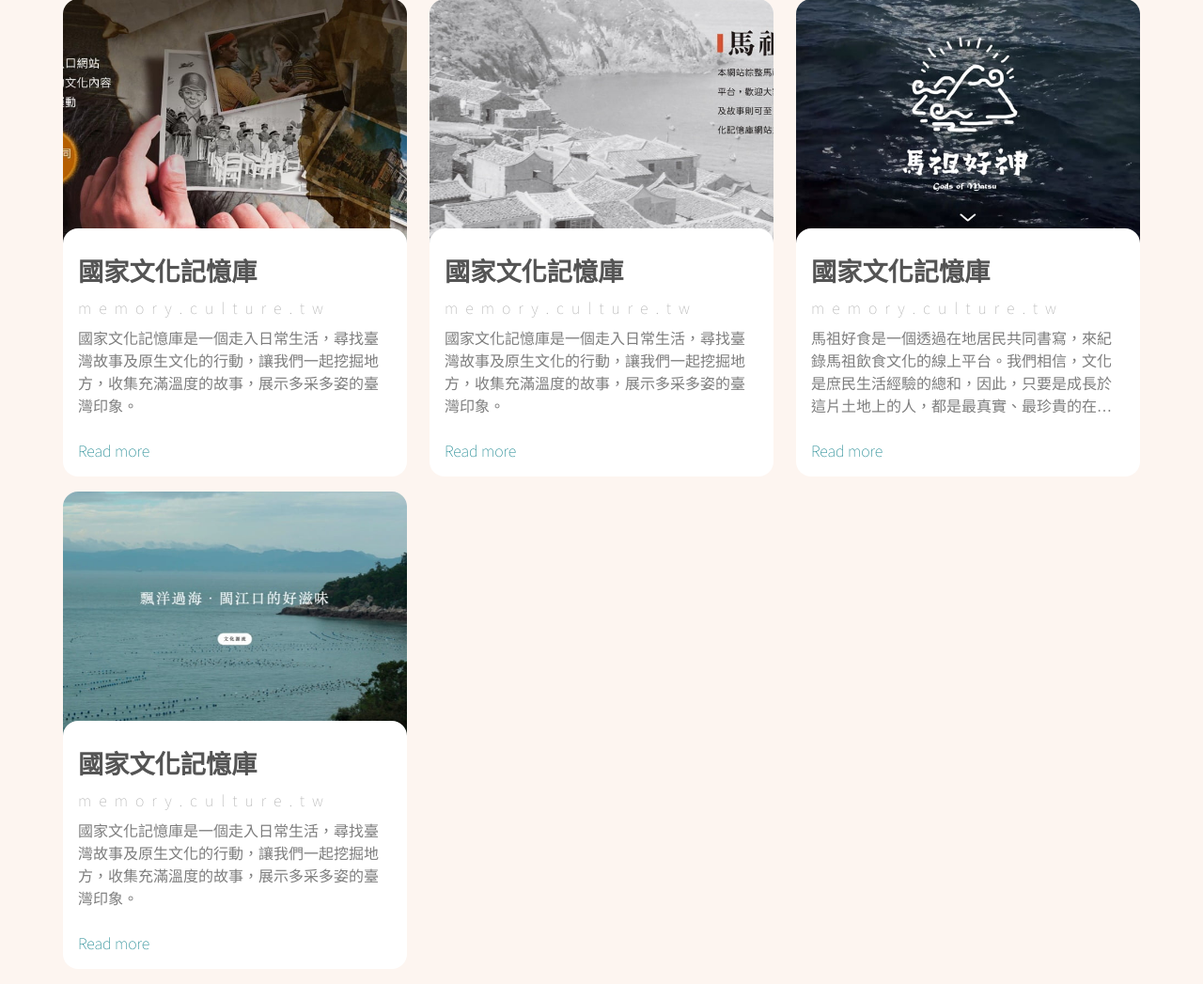
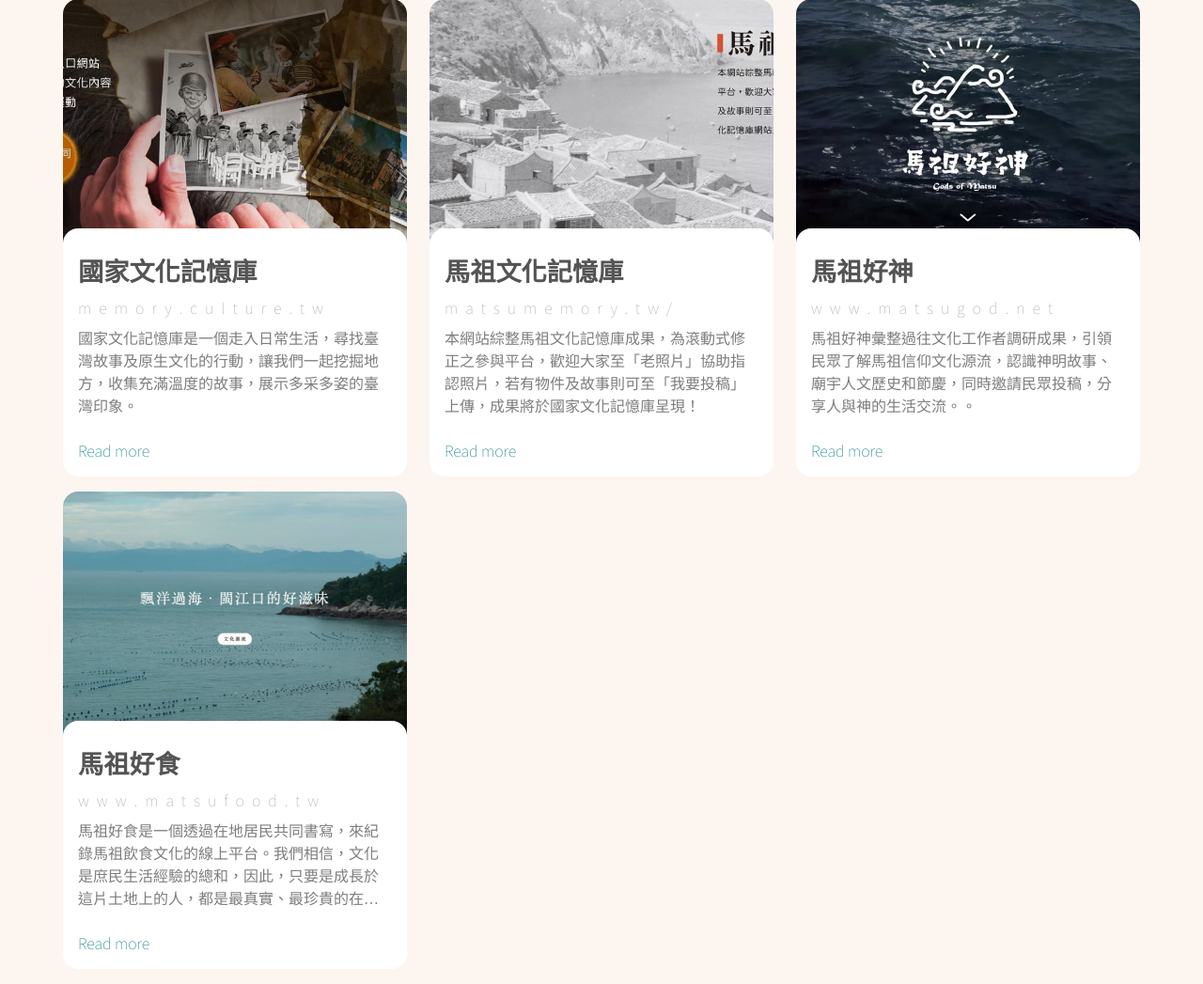
Before and after one commit to ihanchen-gj/www.cultural.matsu.gov.tw, a PHP site: page / in a window 1280 px wide. Shown: the part 562-1609 px from the top of the page at 94% size. Run offline with PHP 8.4, Linux system fonts and the light colour scheme.

Commit message:
fix: 修改文字

```diff
--- a/index.php
+++ b/index.php
@@ -21,7 +21,7 @@
 
       <h2 class="title">網站連結<small>ABOUT LINK</small></h2>
 
-      <a class="col-md-4 col-xs-6 weblink" href="#">
+      <a class="col-md-4 col-xs-6 weblink" href="https://memory.culture.tw/" target="_blank">
         <div class="weblink-inner">
           <img src="./images/memoryCulture.jpg" alt="" class="img-responsive" />
           <div class="weblink-txt">
@@ -33,37 +33,37 @@
         </div>
       </a>
 
-      <a class="col-md-4 col-xs-6 weblink" href="#">
+      <a class="col-md-4 col-xs-6 weblink" href="https://matsumemory.tw/" target="_blank">
         <div class="weblink-inner">
-          <img src="./images/matsumemory.jpg" alt="" class="img-responsive" />
+          <img src="./images/matsumemory.jpg" alt="馬祖文化記憶庫" class="img-responsive" />
           <div class="weblink-txt">
-            <h3 class="weblink-title">國家文化記憶庫</h3>
-            <strong class="weblink-subtitle">memory.culture.tw</strong>
-            <h3 class="weblink-cont">國家文化記憶庫是一個走入日常生活，尋找臺灣故事及原生文化的行動，讓我們一起挖掘地方，收集充滿溫度的故事，展示多采多姿的臺灣印象。</h3>
+            <h3 class="weblink-title">馬祖文化記憶庫</h3>
+            <strong class="weblink-subtitle">matsumemory.tw/</strong>
+            <h3 class="weblink-cont">本網站綜整馬祖文化記憶庫成果，為滾動式修正之參與平台，歡迎大家至「老照片」協助指認照片，若有物件及故事則可至「我要投稿」上傳，成果將於國家文化記憶庫呈現！</h3>
             <span class="weblink-more">Read more</span>
           </div>
         </div>
       </a>
 
-      <a class="col-md-4 col-xs-6 weblink" href="#">
+      <a class="col-md-4 col-xs-6 weblink" href="https://www.matsugod.net/" target="_blank">
         <div class="weblink-inner">
-          <img src="./images/matsugod.jpg" alt="" class="img-responsive" />
+          <img src="./images/matsugod.jpg" alt="馬祖好神" class="img-responsive" />
           <div class="weblink-txt">
-            <h3 class="weblink-title">國家文化記憶庫</h3>
-            <strong class="weblink-subtitle">memory.culture.tw</strong>
-            <h3 class="weblink-cont">馬祖好食是一個透過在地居民共同書寫，來紀錄馬祖飲食文化的線上平台。我們相信，文化是庶民生活經驗的總和，因此，只要是成長於這片土地上的人，都是最真實、最珍貴的在地知識擁有者。</h3>
+            <h3 class="weblink-title">馬祖好神</h3>
+            <strong class="weblink-subtitle">www.matsugod.net</strong>
+            <h3 class="weblink-cont">馬祖好神彙整過往文化工作者調研成果，引領民眾了解馬祖信仰文化源流，認識神明故事、廟宇人文歷史和節慶，同時邀請民眾投稿，分享人與神的生活交流。。</h3>
             <span class="weblink-more">Read more</span>
           </div>
         </div>
       </a>
 
-      <a class="col-md-4 col-xs-6 weblink" href="#">
+      <a class="col-md-4 col-xs-6 weblink" href="https://www.matsufood.tw/" target="_blank">
         <div class="weblink-inner">
-          <img src="./images/matsufood.jpg" alt="" class="img-responsive" />
+          <img src="./images/matsufood.jpg" alt="馬祖好食" class="img-responsive" />
           <div class="weblink-txt">
-            <h3 class="weblink-title">國家文化記憶庫</h3>
-            <strong class="weblink-subtitle">memory.culture.tw</strong>
-            <h3 class="weblink-cont">國家文化記憶庫是一個走入日常生活，尋找臺灣故事及原生文化的行動，讓我們一起挖掘地方，收集充滿溫度的故事，展示多采多姿的臺灣印象。</h3>
+            <h3 class="weblink-title">馬祖好食</h3>
+            <strong class="weblink-subtitle">www.matsufood.tw</strong>
+            <h3 class="weblink-cont">馬祖好食是一個透過在地居民共同書寫，來紀錄馬祖飲食文化的線上平台。我們相信，文化是庶民生活經驗的總和，因此，只要是成長於這片土地上的人，都是最真實、最珍貴的在地知識擁有者。</h3>
             <span class="weblink-more">Read more</span>
           </div>
         </div>
```
